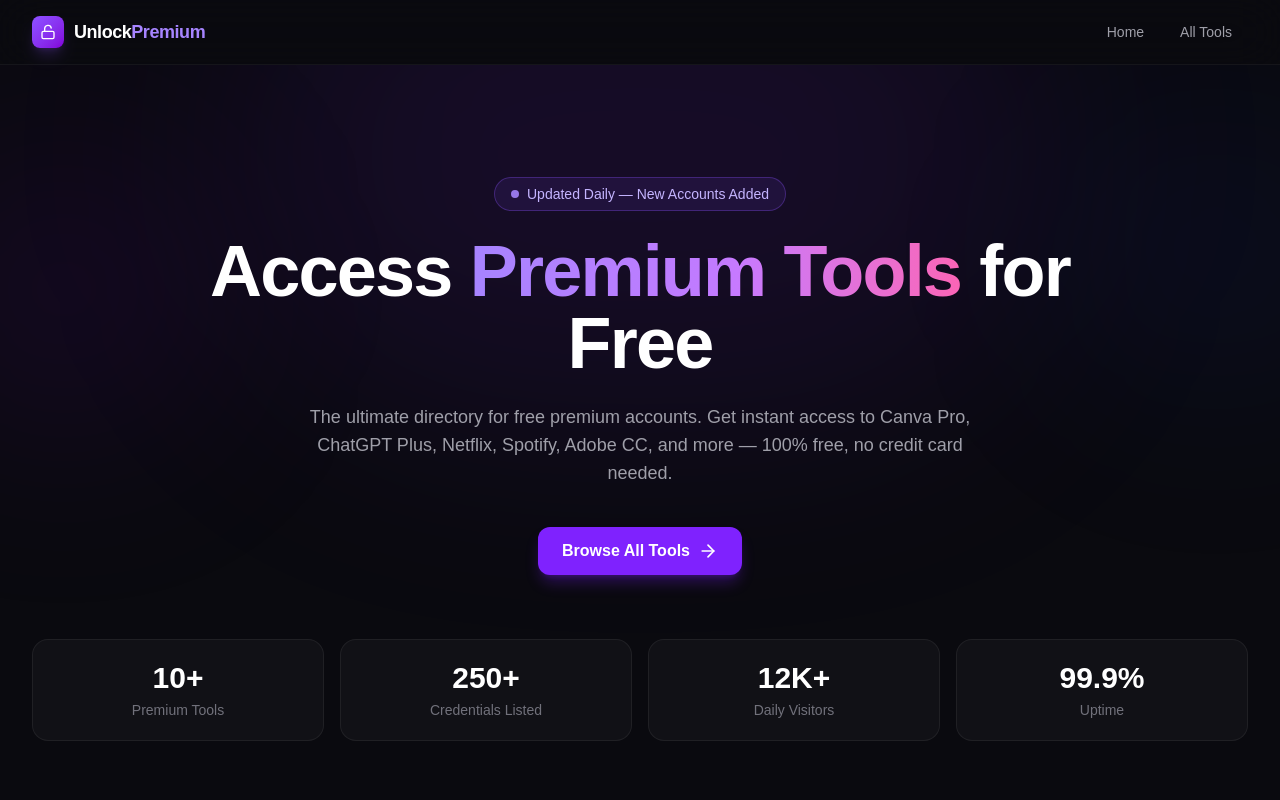
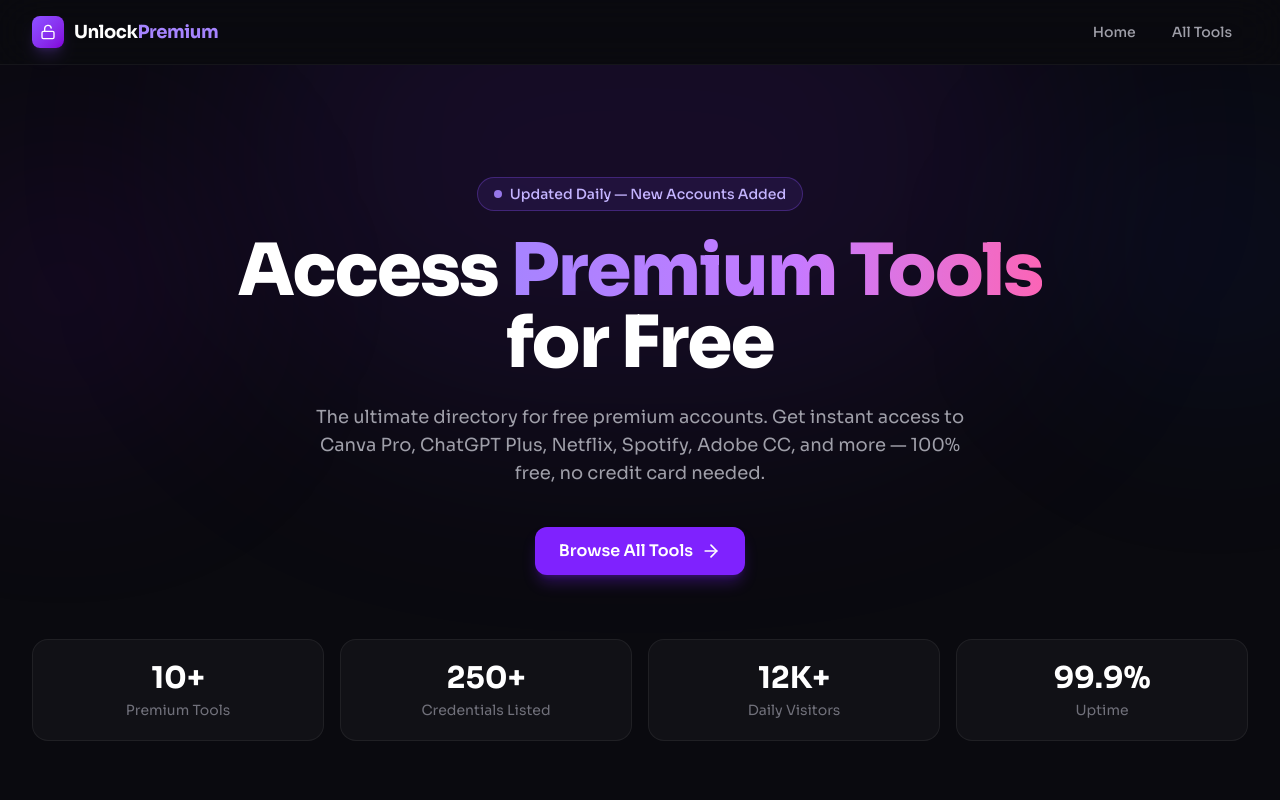
Before and after one commit to creativibelabs/unlockpremium, a Next.js app: page / in a window 1280 px wide. Shown: the top 800 px of the page. Built offline with nearby package versions, Linux system fonts and the light colour scheme.

Commit message:
change font to Sora

```diff
--- a/app/globals.css
+++ b/app/globals.css
@@ -8,8 +8,7 @@
 @theme inline {
   --color-background: var(--background);
   --color-foreground: var(--foreground);
-  --font-sans: var(--font-geist-sans);
-  --font-mono: var(--font-geist-mono);
+  --font-sans: var(--font-sora);
 }
 
 body {
@@ -35,5 +34,4 @@
 body {
   background: var(--background);
   color: var(--foreground);
-  font-family: Arial, Helvetica, sans-serif;
 }
--- a/app/layout.tsx
+++ b/app/layout.tsx
@@ -1,16 +1,11 @@
 import type { Metadata } from "next";
-import { Geist, Geist_Mono } from "next/font/google";
+import { Sora } from "next/font/google";
 import "./globals.css";
 import Navbar from "./components/Navbar";
 import Footer from "./components/Footer";
 
-const geistSans = Geist({
-  variable: "--font-geist-sans",
-  subsets: ["latin"],
-});
-
-const geistMono = Geist_Mono({
-  variable: "--font-geist-mono",
+const sora = Sora({
+  variable: "--font-sora",
   subsets: ["latin"],
 });
 
@@ -28,7 +23,7 @@
   return (
     <html lang="en" className="dark">
       <body
-        className={`${geistSans.variable} ${geistMono.variable} antialiased min-h-screen bg-[#0a0a0f] text-white`}
+        className={`${sora.variable} antialiased min-h-screen bg-[#0a0a0f] text-white font-[family-name:var(--font-sora)]`}
       >
         <Navbar />
         <main className="flex-1">{children}</main>
```
